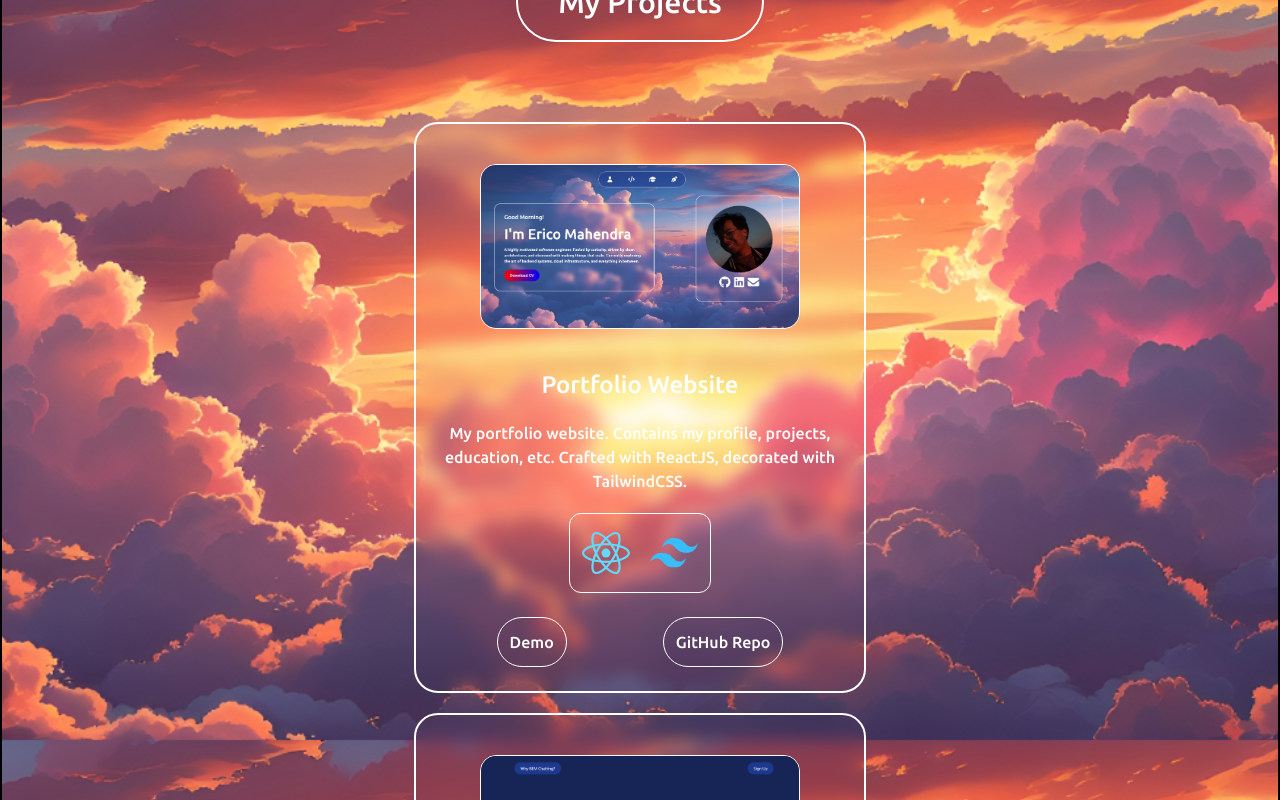
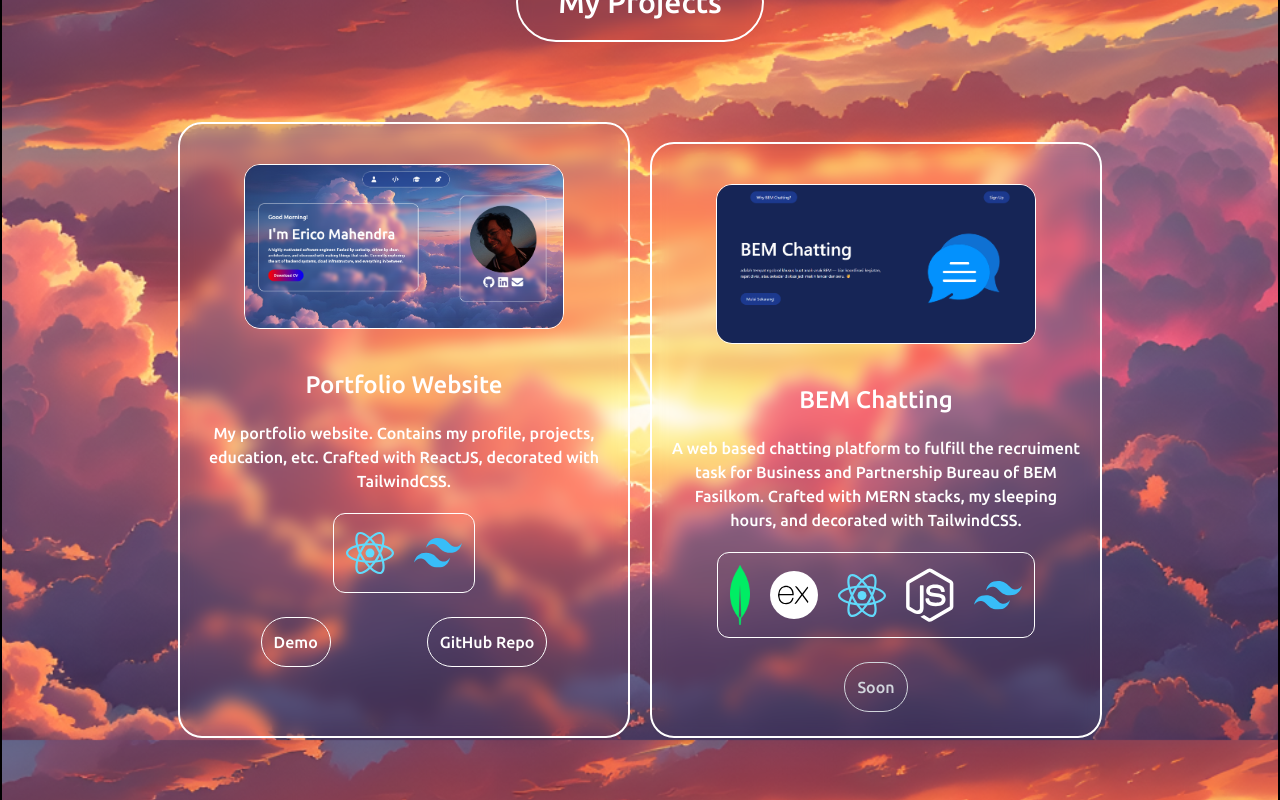
Before and after one commit to ericmaeda/portfolio-web, a React (Vite) app: page / in a window 1280 px wide. Shown: the part 860-1660 px from the top of the page. Built offline with nearby package versions, Linux system fonts and the light colour scheme; a web font is replaced by a local one.

Commit message:
Revising a project boxes placement

```diff
--- a/index.html
+++ b/index.html
@@ -2,7 +2,7 @@
 <html lang="en">
   <head>
     <meta charset="UTF-8" />
-    <link rel="icon" type="" href="/favicon.png" />
+    <link rel="icon" type="" href="/favicon/favicon.ico" />
     <meta name="viewport" content="width=device-width, initial-scale=1.0" />
     <title>Eric's Site</title>
   </head>
--- a/src/pages/main/components/Projects.jsx
+++ b/src/pages/main/components/Projects.jsx
@@ -13,7 +13,7 @@ const Projects = () => {
                     </div>
                 </div>
             </div>
-            <div id='project-boxes' className='2xl:grid 2xl:grid-cols-3 xl:grid-rows-1 gap-5 mx-auto max-w-7xl'>
+            <div id='project-boxes' className='2xl:flex 2xl:justify-center xl:flex xl:justify-center gap-5 mx-auto max-w-7xl'>
                 <div className='border-2 rounded-3xl backdrop-blur'>
                     <div className='p-10'>
                         <img src="/eric-site.png" alt="" className='mx-auto w-80 border-1 rounded-2xl'/>
```
Also changed, not shown: 1 other file (tests, documents, lock files or other folders).
